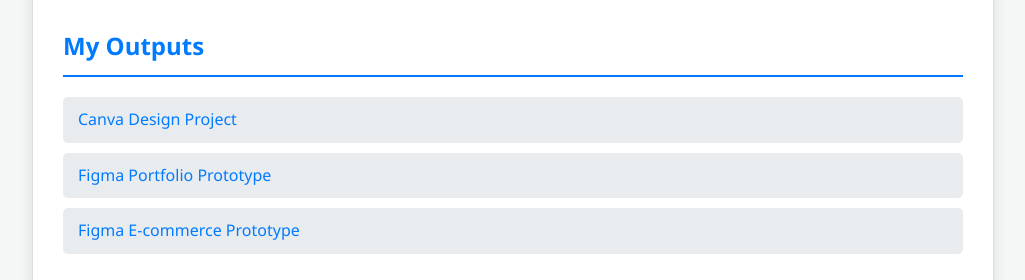
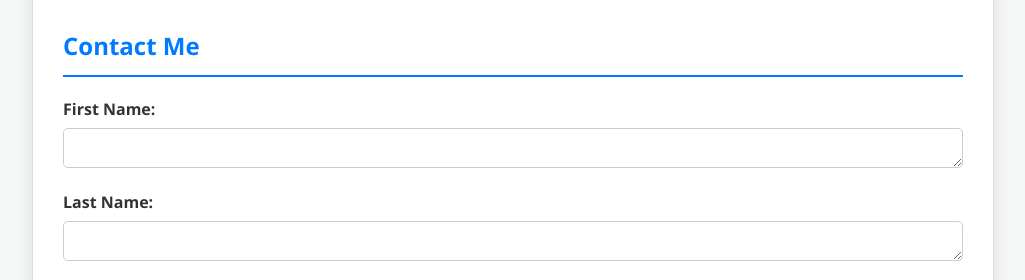
Before and after one commit to plazakevin702-glitch/Jef_html, a plain HTML site: page index.html in a window 1280 px wide. Shown: the part 738-1018 px from the top of the page, without its empty margins (127-1152 px from the left). Drawn offline with Linux system fonts and the light colour scheme.

Commit message:
Remove outputs section from index.html
Removed section displaying links to Canva and Figma projects.

```diff
--- a/index.html
+++ b/index.html
@@ -166,12 +166,7 @@
     </div>
   </div>
 
-  <h2>My Outputs</h2>
-  <div class="outputs">
-    <a href="https://www.canva.com/design/DAGxRuEoYzA/Tuex-nEiMgHtiYslSTrlQg/edit?utm_content=DAGxRuEoYzA&utm_campaign=designshare&utm_medium=link2&utm_source=sharebutton" target="_blank">Canva Design Project</a>
-    <a href="https://www.figma.com/proto/6oIjTILHEVNEFViqMK72vo/Untitled?node-id=1-5174&p=f&t=bSS35ttZYjz8Eydn-1&scaling=scale-down-width&content-scaling=fixed&page-id=0%3A1&starting-point-node-id=1%3A5174" target="_blank">Figma Portfolio Prototype</a>
-    <a href="https://www.figma.com/proto/8LYpT7lpyzgnCXgq0OeDAt/Untitled?node-id=1-2&p=f&t=MIt9fZ3rMBn200o0-1&scaling=contain&content-scaling=fixed&page-id=0%3A1&starting-point-node-id=1%3A2" target="_blank">Figma E-commerce Prototype</a>
-  </div>
+
 
   <h2>Contact Me</h2>
   <!-- Form structure improved with <form> tag, though action is client-side only -->
```
